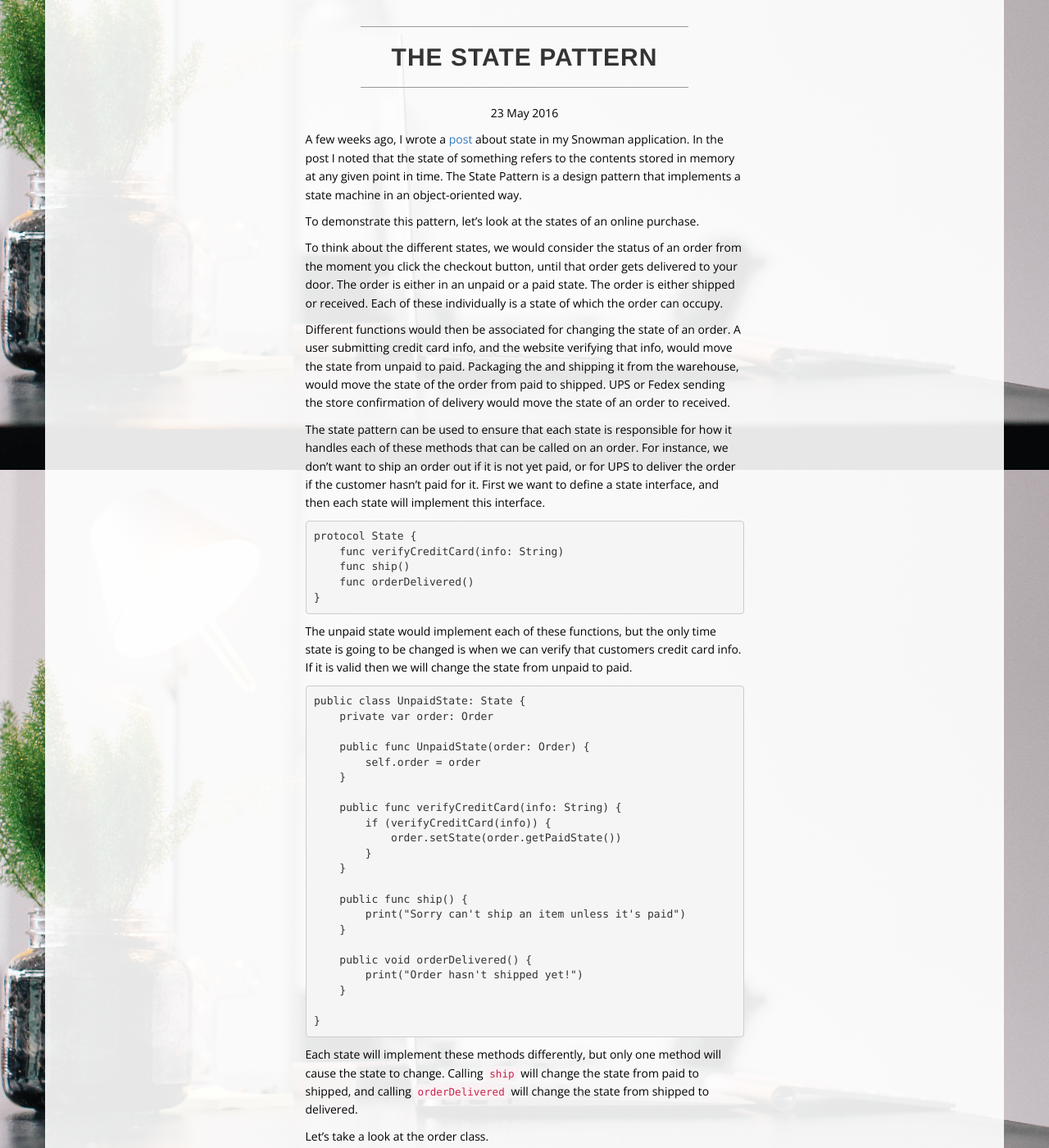
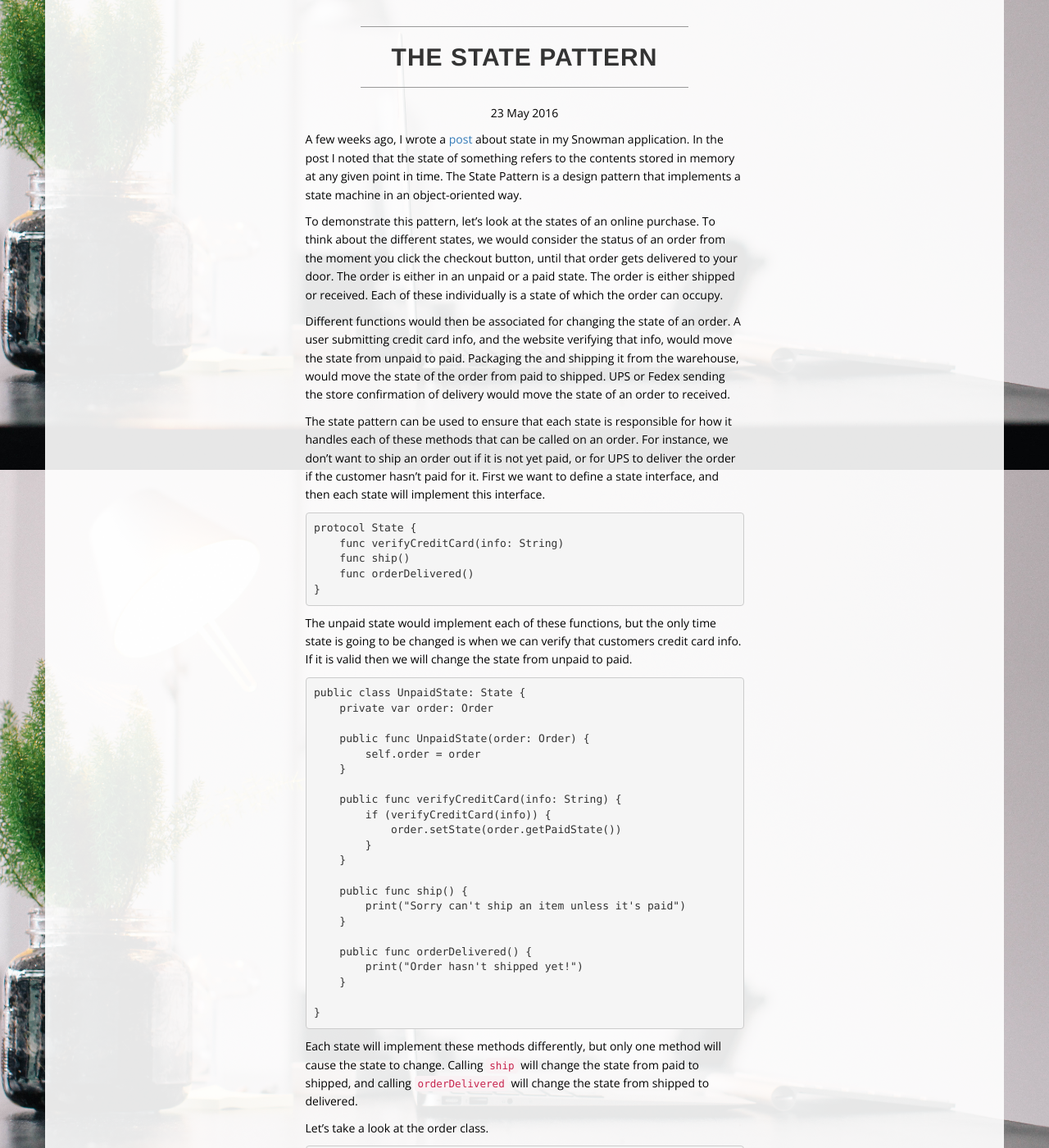
Before and after one commit to voilawalla/voilawalla.github.io, a Jekyll site: the page built from _posts/2016-05-23-state-pattern.md, in a window 1280 px wide and 1400 px high, scrolled down 327 px. Shown: the whole window at 82% size. Built offline with Jekyll 4.4.1, drawn with Linux system fonts in a browser that asks for light colours; nearby versions of some CDN libraries; some web fonts are replaced; library files that are not in the unit come from our copies; some of the changed text lies outside the part shown.

Commit message:
add blog post

```diff
--- a/_posts/2016-05-23-state-pattern.md
+++ b/_posts/2016-05-23-state-pattern.md
@@ -6,9 +6,7 @@ date: 2016-05-23
 
 A few weeks ago, I wrote a [post](http://nicolecarpenter.github.io/2016/03/30/whats-the-deal-with-state.html) about state in my Snowman application. In the post I noted that the state of something refers to the contents stored in memory at any given point in time. The State Pattern is a design pattern that implements a state machine in an object-oriented way.
 
-To demonstrate this pattern, let’s look at the states of an online purchase.
-
-To think about the different states, we would consider the status of an order from the moment you click the checkout button, until that order gets delivered to your door. The order is either in an unpaid or a paid state. The order is either shipped or received. Each of these individually is a state of which the order can occupy.
+To demonstrate this pattern, let’s look at the states of an online purchase. To think about the different states, we would consider the status of an order from the moment you click the checkout button, until that order gets delivered to your door. The order is either in an unpaid or a paid state. The order is either shipped or received. Each of these individually is a state of which the order can occupy.
 
 Different functions would then be associated for changing the state of an order. A user submitting credit card info, and the website verifying that info, would move the state from unpaid to paid. Packaging the and shipping it from the warehouse, would move the state of the order from paid to shipped. UPS or Fedex sending the store confirmation of delivery would move the state of an order to received.
 
@@ -43,7 +41,7 @@ public class UnpaidState: State {
         print("Sorry can't ship an item unless it's paid")
     }
 
-    public void orderDelivered() {
+    public func orderDelivered() {
         print("Order hasn't shipped yet!")
     }
 
```
Also changed, not shown: other parts of _posts/2016-05-23-state-pattern.md (+2 -4 lines).
